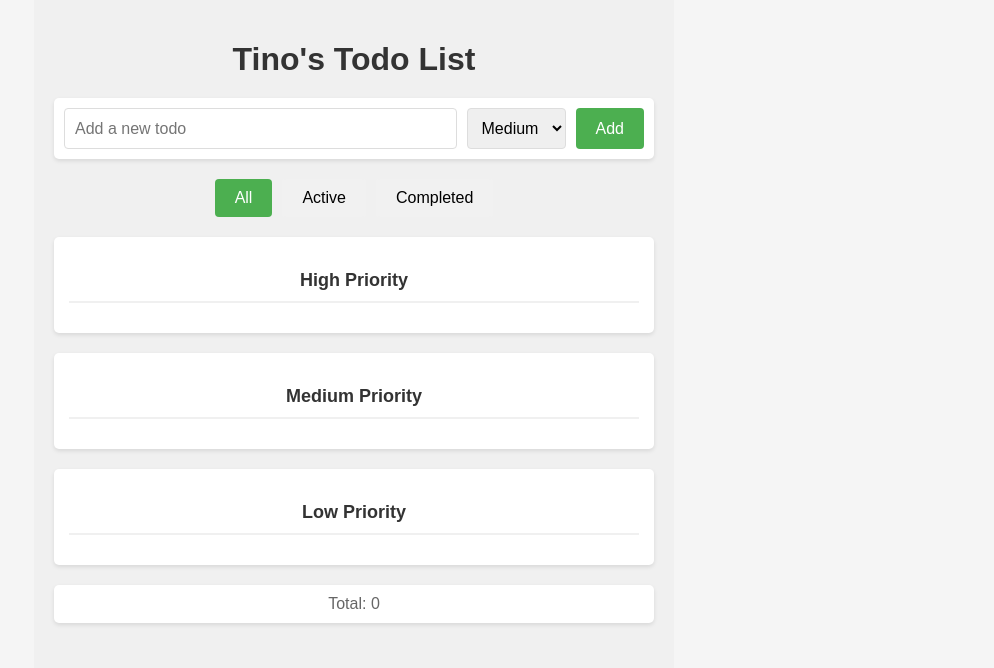
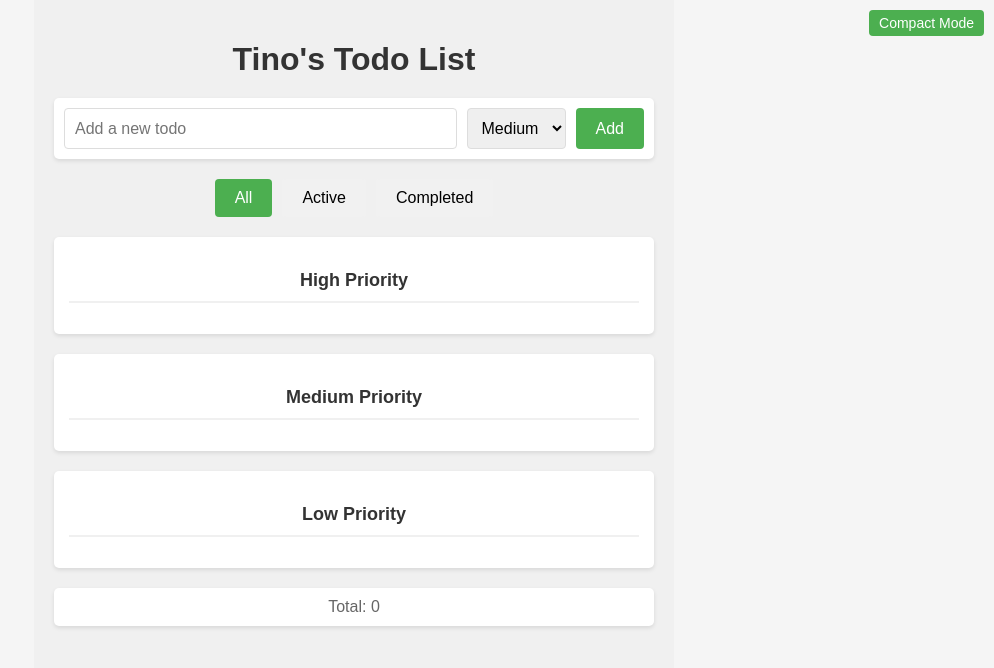
Before and after one commit to vjrossi/tino-todo-list, a React (Create React App) app: page / in a window 1280 px wide. Shown: the top 668 px of the page, without its empty margins (286-1280 px from the left). Built offline with nearby package versions, Linux system fonts and the light colour scheme.

Commit message:
start of compact mode

```diff
--- a/src/components/Todo.tsx
+++ b/src/components/Todo.tsx
@@ -18,7 +18,8 @@ import {
   TodoDeleteButton,
   TodoSummary,
   PriorityGroup,
-  PriorityTitle
+  PriorityTitle,
+  CompactModeToggle
 } from './TodoStyles';
 
 const Todo: React.FC = () => {
@@ -27,6 +28,7 @@ const Todo: React.FC = () => {
   const [filter, setFilter] = useState<FilterType>('all');
   const [priority, setPriority] = useState<PriorityType>('medium');
   const [editingId, setEditingId] = useState<number | null>(null);
+  const [isCompactMode, setIsCompactMode] = useState(false);
 
   const handleInputKeyPress = (e: React.KeyboardEvent<HTMLInputElement>) => {
     if (e.key === 'Enter' && inputText.trim() !== '') {
@@ -120,7 +122,9 @@ const Todo: React.FC = () => {
 
   return (
     <TodoContainer>
-      <TodoTitle>Tino's Todo List</TodoTitle>
+      <CompactModeToggle onClick={() => setIsCompactMode(!isCompactMode)}>
+        {isCompactMode ? 'Normal Mode' : 'Compact Mode'}
+      </CompactModeToggle>      <TodoTitle>Tino's Todo List</TodoTitle>
       <TodoInputContainer>
         <TodoInput
           type="text"
@@ -158,6 +162,11 @@ const Todo: React.FC = () => {
                           ref={provided.innerRef}
                           {...provided.draggableProps}
                           {...provided.dragHandleProps}
+                          style={{
+                            ...provided.draggableProps.style,
+                            padding: isCompactMode ? '5px' : '10px',
+                            fontSize: isCompactMode ? '14px' : '16px',
+                          }}
                         >
                           <TodoCheckbox
                             type="checkbox"
--- a/src/components/TodoStyles.ts
+++ b/src/components/TodoStyles.ts
@@ -80,7 +80,6 @@ export const TodoFilterButton = styled.button<{ active: boolean }>`
 export const TodoList = styled.ul`
   list-style-type: none;
   padding: 0;
-  margin: 0;
 `;
 
 export const TodoListItem = styled.li`
@@ -153,3 +152,43 @@ export const PriorityTitle = styled.h3`
   border-bottom: 2px solid #f0f0f0;
   padding-bottom: 10px;
 `;
+
+export const CompactModeToggle = styled.button`
+  position: absolute;
+  top: 10px;
+  right: 10px;
+  padding: 5px 10px;
+  font-size: 14px;
+  background-color: #4CAF50;
+  color: white;
+  border: none;
+  border-radius: 4px;
+  cursor: pointer;
+
+  &:hover {
+    background-color: #45a049;
+  }
+`;
+
+export const TodoContainerCompact = styled(TodoContainer)`
+  padding: 10px;
+`;
+
+export const TodoListItemCompact = styled(TodoListItem)`
+  padding: 5px;
+  margin-bottom: 4px;
+`;
+
+export const TodoTextCompact = styled(TodoText)`
+  font-size: 14px;
+`;
+
+export const TodoSelectCompact = styled(TodoSelect)`
+  padding: 2px 5px;
+  font-size: 12px;
+`;
+
+export const TodoDeleteButtonCompact = styled(TodoDeleteButton)`
+  padding: 2px 5px;
+  font-size: 12px;
+`;
```
